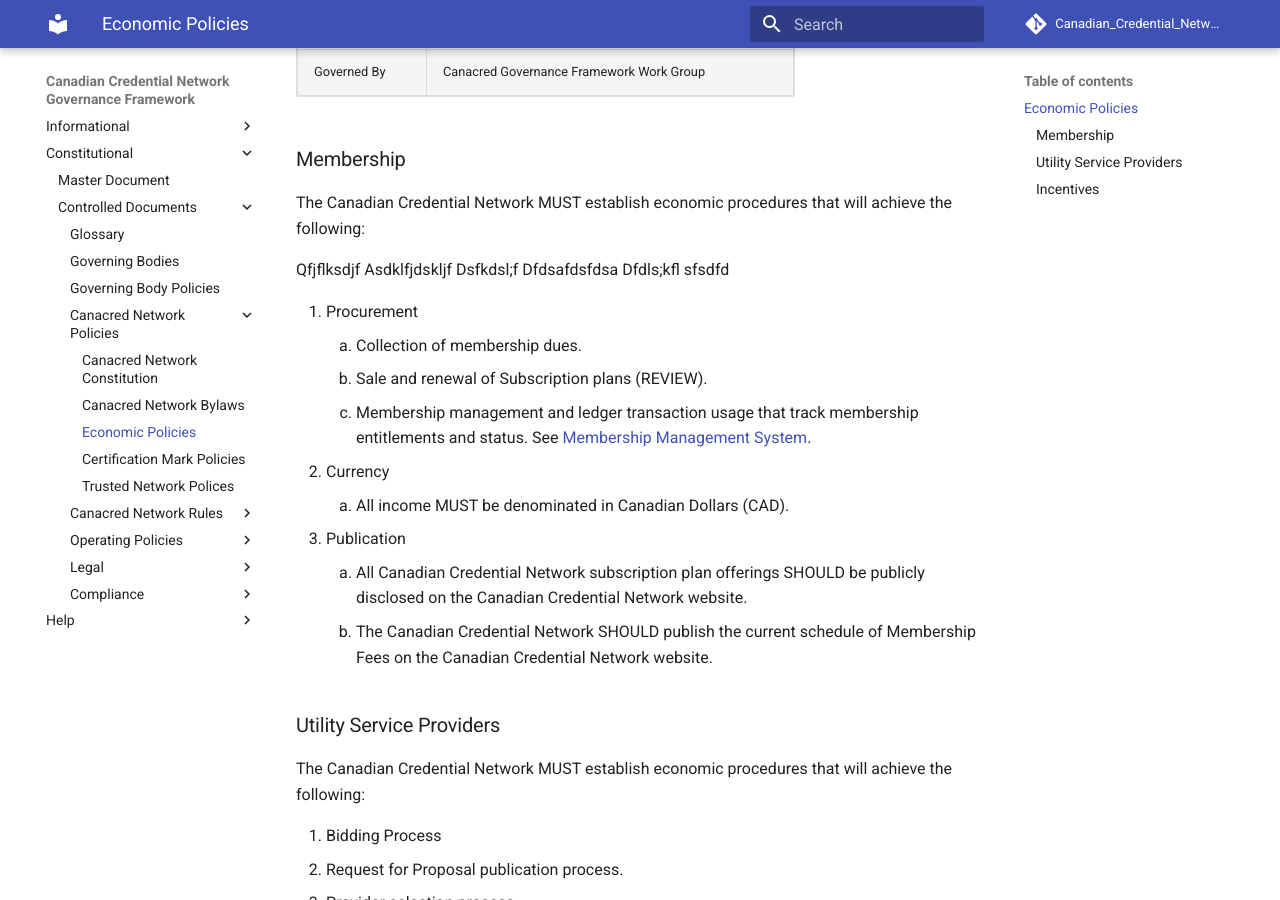
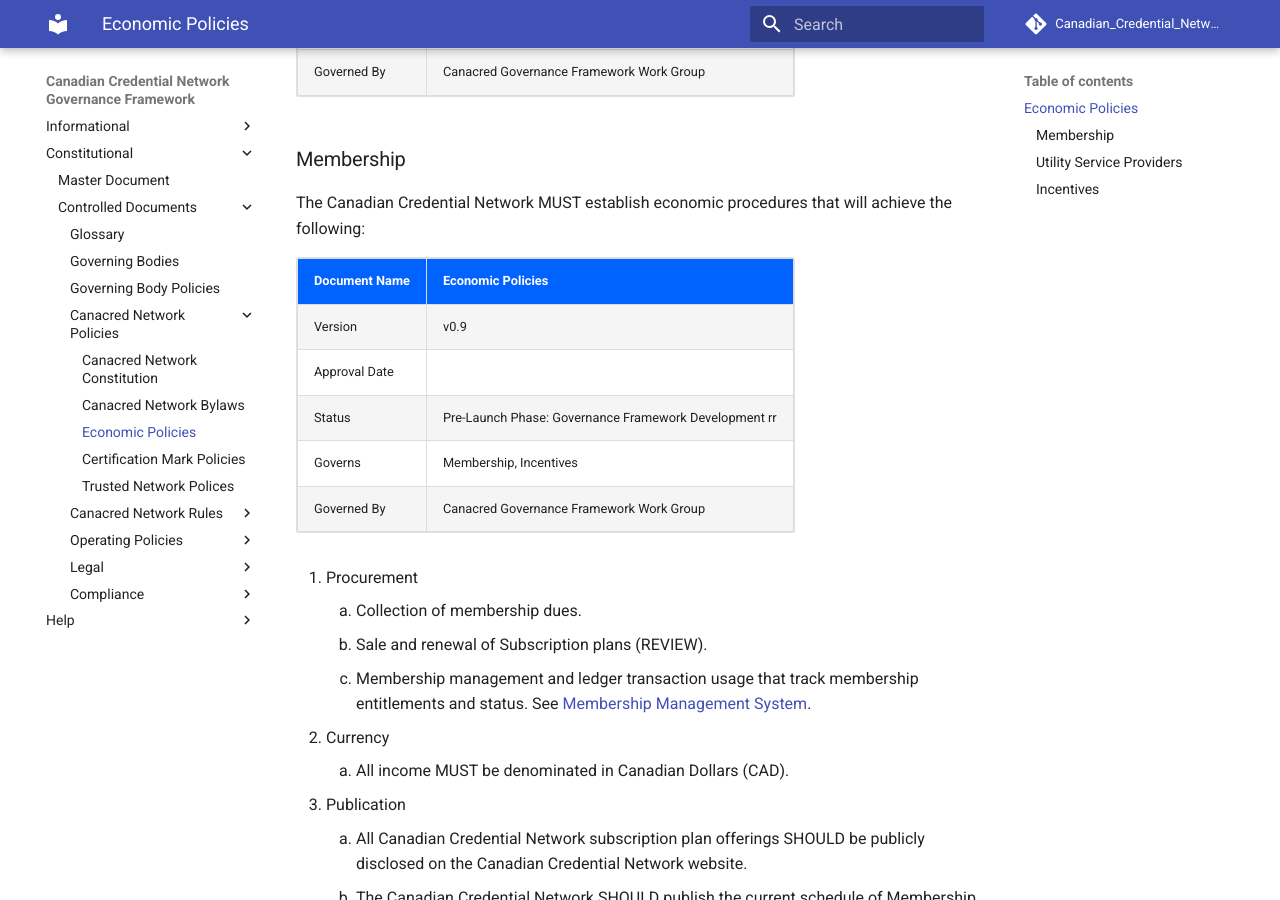
Before and after one commit to VictorSyntez/governance, an MkDocs documentation site: the page built from docs/gf_controlled/economic_policies.md, in a window 1280 px wide and 900 px high, scrolled down 477 px. Built offline with MkDocs 1.6.1 and Material for MkDocs 9.7.7, drawn with Linux system fonts in a browser that asks for light colours; comment, search, counter and statistics services are not loaded.

Commit message:
Update economic_policies.md

```diff
--- a/docs/gf_controlled/economic_policies.md
+++ b/docs/gf_controlled/economic_policies.md
@@ -8,14 +8,18 @@
 | Approval Date | |
 | Status | Pre-Launch Phase: Governance Framework Development rr|
 | Governs |Membership, Incentives |
-| Governed By | Canacred Governance Framework Work Group |Review
+| Governed By | Canacred Governance Framework Work Group |
 
 ### Membership
 The Canadian Credential Network MUST establish economic procedures that will achieve the following:
 
-Qfjflksdjf	Asdklfjdskljf
-Dsfkdsl;f	Dfdsafdsfdsa
-Dfdls;kfl	sfsdfd
+| Document Name | Economic Policies |
+| --- | --- |
+| Version | v0.9 |
+| Approval Date | |
+| Status | Pre-Launch Phase: Governance Framework Development rr|
+| Governs |Membership, Incentives |
+| Governed By | Canacred Governance Framework Work Group |
 
 1. Procurement
     1. Collection of membership dues.
```
